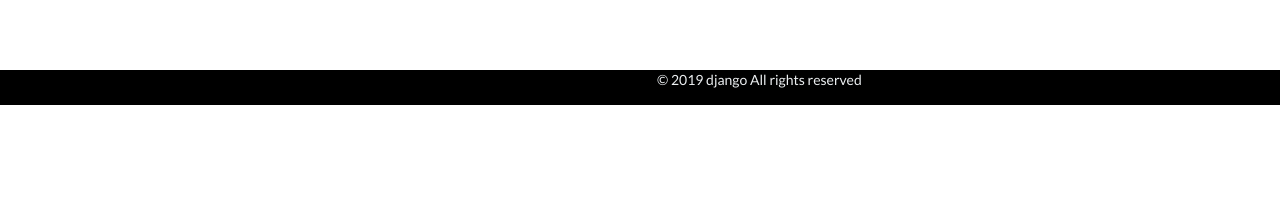
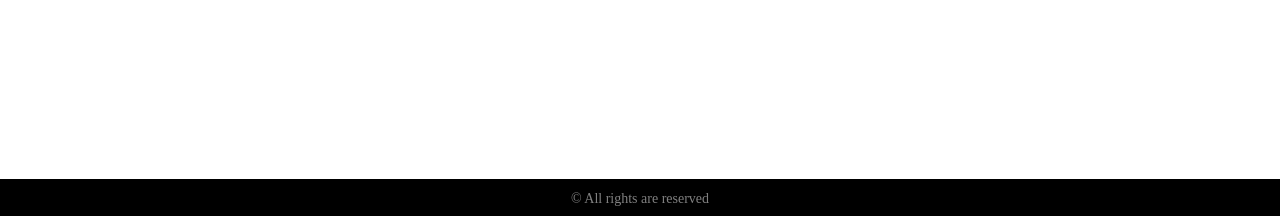
Before and after one commit to hgapson/gapson, a React (Create React App) app: page /contact/edit/1 in a window 1280 px wide. Shown: the part 695-911 px from the top of the page. Before the commit the page ends 800 px from the top, so only its background shows below. Built offline with nearby package versions, Linux system fonts and the light colour scheme; no server answers.

Commit message:
project setup with all resources

```diff
--- a/src/Component.css
+++ b/src/Component.css
@@ -222,3 +222,16 @@ height: 100%;
   margin-left: 16%;
   margin-top: 16%;
 }
+#footer{
+  bottom: -10;
+  /* position: fixed; */
+  background: black;
+  text-align: center;
+  margin-top: 19%;
+  padding: 10px;
+
+}
+p{
+  color: grey;
+  font-family: raleway;
+}
--- a/src/components/Footer.js
+++ b/src/components/Footer.js
@@ -7,10 +7,11 @@ function Footer(){
 
     return(
 
-        <footer id='coppy'>
-            <p>&copy; 2019 django All rights reserved &nbsp; &nbsp; &nbsp;</p>
+        <footer id="footer">
 
-        </footer>
+<p> &copy; All rights are reserved</p>
+
+</footer>
 
 
               );
```
